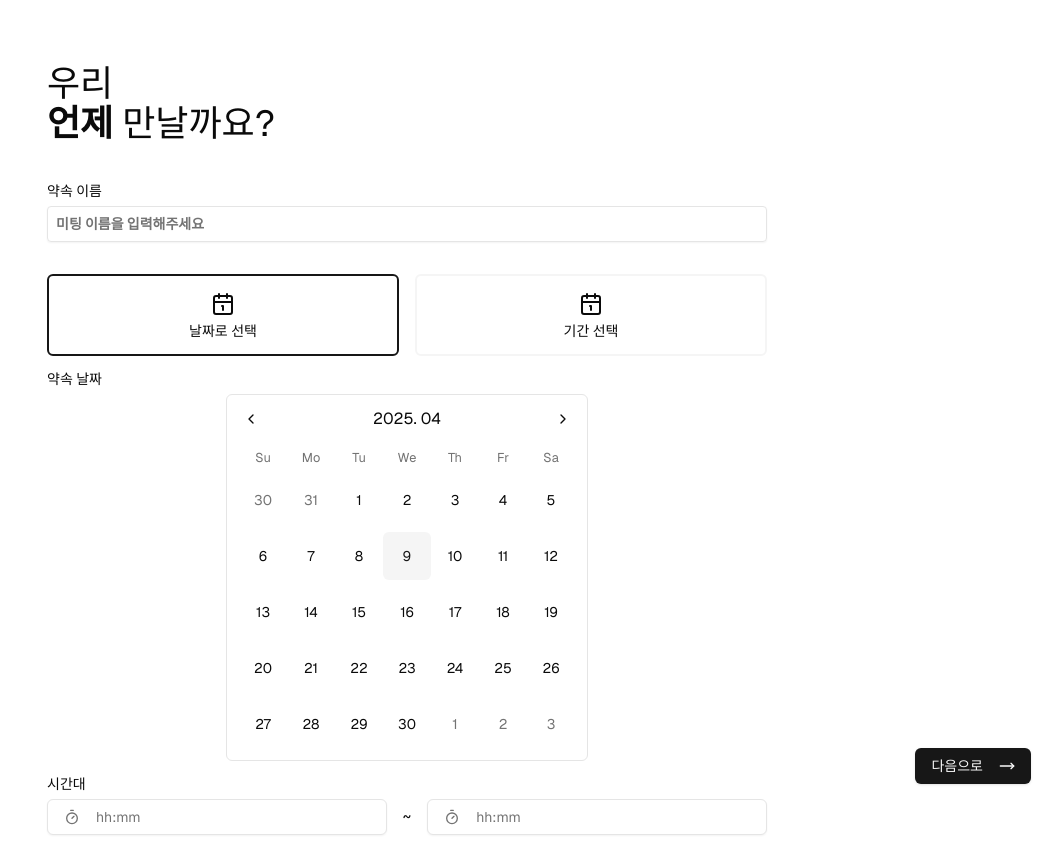
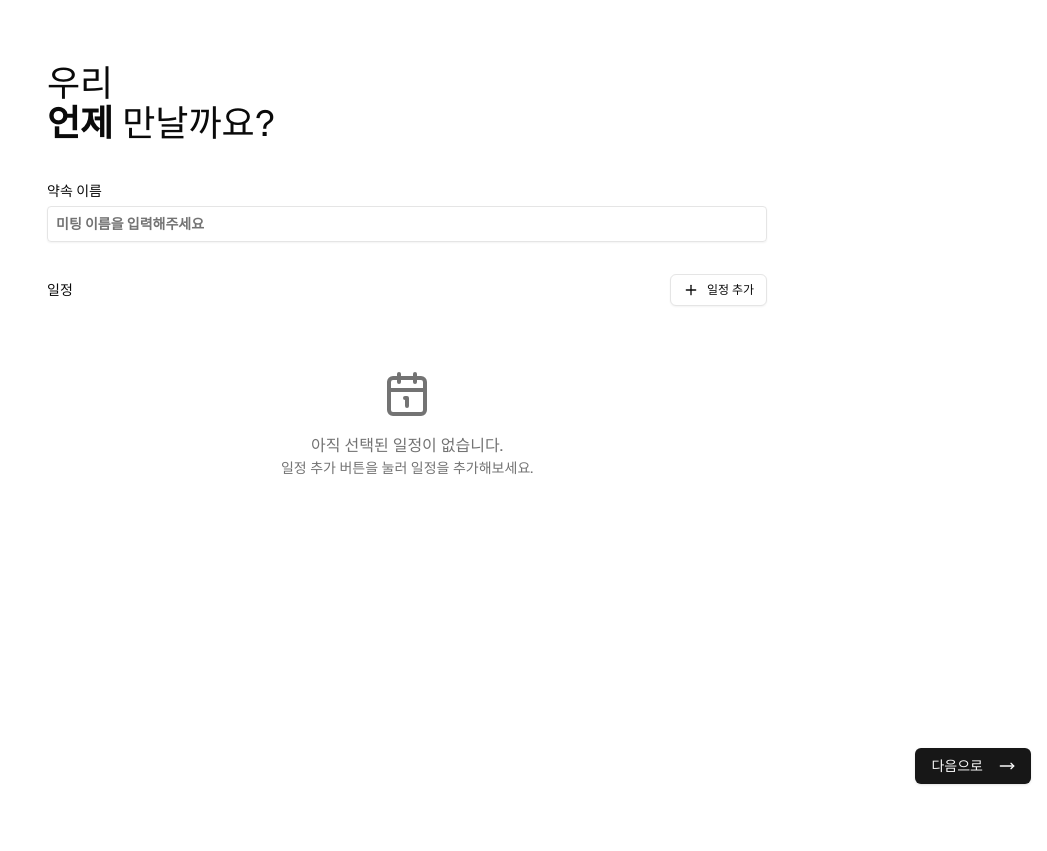
Before and after one commit to ThemeParty/meetnow, a Next.js app in the folder front/: page /meet/time in a window 1280 px wide. Shown: the whole page, without its empty margins (233-1280 px from the left). After the commit the page ends 800 px from the top, so only its background shows below. Built offline with nearby package versions, Linux system fonts and the light colour scheme.

Commit message:
일정 선택 화면 일정 선택 캘린더를 모달로 변경

```diff
--- a/front/app/meet/time/body.tsx
+++ b/front/app/meet/time/body.tsx
@@ -2,23 +2,25 @@
 
 import { useState, useEffect } from 'react'
 
-import { Calendar1 } from 'lucide-react'
+import { Calendar1, Plus } from 'lucide-react'
 
+import { Button } from '@/components/ui/button'
 import { Input } from '@/components/ui/input'
 import { Label } from '@/components/ui/label'
-import { RadioGroup, RadioGroupItem } from '@/components/ui/radio-group'
 import { useMeetingCreation } from '@/lib/context/MeetingCreationContext'
 
-import { MultipleSelectCalendar } from './mutiple-select-calendar'
-import { RangeSelectCalendar } from './range-select-calendar'
-import { TimeTicker } from './time-ticker'
+import { ScheduleSelectionModal } from './schedule-selection-modal'
 
 export const Body = () => {
   const { meetingData, updateMeetingData } = useMeetingCreation();
-  const [periodType, setPeriodType] = useState<string>(meetingData.duration || 'individual');
-  const [startTime, setStartTime] = useState<string>(meetingData.times[0] || '');
-  const [endTime, setEndTime] = useState<string>(meetingData.times[1] || '');
   const [meetingName, setMeetingName] = useState(meetingData.name);
+  const [isModalOpen, setIsModalOpen] = useState(false);
+  const [schedules, setSchedules] = useState<Array<{
+    id: string;
+    dates: string[];
+    startTime: string;
+    endTime: string;
+  }>>([]);
 
   const handleNameChange = (e: React.ChangeEvent<HTMLInputElement>) => {
     const newName = e.target.value;
@@ -30,20 +32,46 @@ export const Body = () => {
     setMeetingName(meetingData.name);
   }, [meetingData.name]);
 
-  useEffect(() => {
-    updateMeetingData({ duration: periodType });
-  }, [periodType]);
+  const handleAddSchedule = (data: {
+    dates: string[];
+    startTime: string;
+    endTime: string;
+  }) => {
+    const newSchedule = {
+      id: Date.now().toString(),
+      ...data
+    };
+    const newSchedules = [...schedules, newSchedule];
+    setSchedules(newSchedules);
 
-  useEffect(() => {
-    updateMeetingData({ times: [startTime, endTime] });
-  }, [startTime, endTime]);
+    // 첫 번째 일정의 데이터로 meetingData 업데이트
+    if (newSchedules.length === 1) {
+      updateMeetingData({
+        duration: 'individual',
+        dates: data.dates,
+        times: [data.startTime, data.endTime]
+      });
+    }
+  };
 
-  const handleDatesSelect = (dates?: Date[]) => {
-    if (dates) {
-      const formattedDates = dates.map(date => date.toISOString().split('T')[0]);
-      updateMeetingData({ dates: formattedDates });
+  const handleRemoveSchedule = (id: string) => {
+    const newSchedules = schedules.filter(schedule => schedule.id !== id);
+    setSchedules(newSchedules);
+
+    // 일정이 삭제된 후 첫 번째 일정으로 meetingData 업데이트
+    if (newSchedules.length > 0) {
+      const firstSchedule = newSchedules[0];
+      updateMeetingData({
+        duration: 'individual',
+        dates: firstSchedule.dates,
+        times: [firstSchedule.startTime, firstSchedule.endTime]
+      });
     } else {
-      updateMeetingData({ dates: [] });
+      updateMeetingData({
+        duration: 'individual',
+        dates: [],
+        times: ['', '']
+      });
     }
   };
 
@@ -60,60 +88,59 @@ export const Body = () => {
         />
       </div>
 
-      <div className="flex w-full justify-center px-6">
-        <RadioGroup
-          defaultValue="individual"
-          className="flex w-full gap-4"
-          onValueChange={setPeriodType}
-          value={periodType}
-        >
-          <div className="w-full">
-            <RadioGroupItem
-              value="individual"
-              id="individual"
-              className="peer sr-only"
-            />
-            <Label
-              htmlFor="individual"
-              className="flex flex-1 flex-col items-center justify-between gap-2 rounded-md border-2 border-muted bg-popover p-4 hover:bg-accent hover:text-accent-foreground peer-data-[state=checked]:border-primary [&:has([data-state=checked])]:border-primary"
-            >
-              <Calendar1 />
-              날짜로 선택
-            </Label>
+      <div className="mx-6 my-4 flex flex-col gap-4">
+        <div className="flex items-center justify-between">
+          <Label>일정</Label>
+          <Button
+            onClick={() => setIsModalOpen(true)}
+            variant="outline"
+            size="sm"
+            className="flex items-center gap-2"
+          >
+            <Plus className="h-4 w-4" />
+            일정 추가
+          </Button>
+        </div>
+
+        {schedules.length === 0 ? (
+          <div className="flex flex-col items-center justify-center py-12 text-muted-foreground">
+            <Calendar1 className="h-12 w-12 mb-4" />
+            <p>아직 선택된 일정이 없습니다.</p>
+            <p className="text-sm">일정 추가 버튼을 눌러 일정을 추가해보세요.</p>
           </div>
-          <div className="w-full">
-            <RadioGroupItem
-              value="period"
-              id="period"
-              className="peer sr-only"
-            />
-            <Label
-              htmlFor="period"
-              className="flex flex-1 flex-col items-center justify-between gap-2 rounded-md border-2 border-muted bg-popover p-4 hover:bg-accent hover:text-accent-foreground peer-data-[state=checked]:border-primary [&:has([data-state=checked])]:border-primary"
-            >
-              <Calendar1 />
-              기간 선택
-            </Label>
+        ) : (
+          <div className="space-y-3">
+            {schedules.map((schedule) => (
+              <div key={schedule.id} className="flex items-center justify-between p-4 border rounded-lg">
+                <div className="flex-1">
+                  <div className="flex items-center gap-2 mb-2">
+                    <Calendar1 className="h-4 w-4" />
+                    <span className="font-medium">일정</span>
+                  </div>
+                  <div className="text-sm text-muted-foreground">
+                    <p>날짜: {schedule.dates.join(', ')}</p>
+                    <p>시간: {schedule.startTime} ~ {schedule.endTime}</p>
+                  </div>
+                </div>
+                <Button
+                  onClick={() => handleRemoveSchedule(schedule.id)}
+                  variant="ghost"
+                  size="sm"
+                  className="text-destructive hover:text-destructive"
+                >
+                  삭제
+                </Button>
+              </div>
+            ))}
           </div>
-        </RadioGroup>
+        )}
       </div>
 
-      <div className="mx-6 my-4 flex flex-col gap-2">
-        <Label htmlFor="calendar">약속 날짜</Label>
-        <div className="flex justify-center">
-          {periodType === 'individual' && <MultipleSelectCalendar onSelect={handleDatesSelect} />}
-          {periodType === 'period' && <RangeSelectCalendar onSelect={handleDatesSelect} />}
-        </div>
-      </div>
-
-      <div className="mx-6 my-4 flex flex-col gap-2">
-        <Label htmlFor="time">시간대</Label>
-        <div className="flex items-center gap-4">
-          <TimeTicker value={startTime} onSelect={setStartTime} />
-          ~
-          <TimeTicker value={endTime} onSelect={setEndTime} />
-        </div>
-      </div>
+      <ScheduleSelectionModal
+        open={isModalOpen}
+        onOpenChange={setIsModalOpen}
+        onConfirm={handleAddSchedule}
+      />
     </div>
   )
 }
--- /dev/null
+++ b/front/app/meet/time/schedule-selection-modal.tsx
@@ -0,0 +1,104 @@
+'use client'
+
+import { useState, useEffect } from 'react'
+
+import { Button } from '@/components/ui/button'
+import {
+  Dialog,
+  DialogContent,
+  DialogHeader,
+  DialogTitle,
+} from '@/components/ui/dialog'
+import { Label } from '@/components/ui/label'
+
+import { MultipleSelectCalendar } from './mutiple-select-calendar'
+import { TimeTicker } from './time-ticker'
+
+interface ScheduleSelectionModalProps {
+  open: boolean
+  onOpenChange: (open: boolean) => void
+  onConfirm: (data: {
+    dates: string[]
+    startTime: string
+    endTime: string
+  }) => void
+  initialData?: {
+    dates?: string[]
+    startTime?: string
+    endTime?: string
+  }
+}
+
+export const ScheduleSelectionModal = ({
+  open,
+  onOpenChange,
+  onConfirm,
+  initialData
+}: ScheduleSelectionModalProps) => {
+  const [selectedDates, setSelectedDates] = useState<string[]>(initialData?.dates || [])
+  const [startTime, setStartTime] = useState<string>(initialData?.startTime || '')
+  const [endTime, setEndTime] = useState<string>(initialData?.endTime || '')
+
+  useEffect(() => {
+    if (initialData) {
+      setSelectedDates(initialData.dates || [])
+      setStartTime(initialData.startTime || '')
+      setEndTime(initialData.endTime || '')
+    }
+  }, [initialData])
+
+  const handleDatesSelect = (dates?: Date[]) => {
+    if (dates) {
+      const formattedDates = dates.map(date => date.toISOString().split('T')[0])
+      setSelectedDates(formattedDates)
+    } else {
+      setSelectedDates([])
+    }
+  }
+
+  const handleConfirm = () => {
+    onConfirm({
+      dates: selectedDates,
+      startTime,
+      endTime
+    })
+    onOpenChange(false)
+  }
+
+  return (
+    <Dialog open={open} onOpenChange={onOpenChange}>
+      <DialogContent className="max-w-md max-h-[90vh] overflow-y-auto">
+        <DialogHeader>
+          <DialogTitle>일정 선택</DialogTitle>
+        </DialogHeader>
+
+        <div className="space-y-6">
+          <div className="flex flex-col gap-2">
+            <Label htmlFor="calendar">약속 날짜</Label>
+            <div className="flex justify-center">
+              <MultipleSelectCalendar onSelect={handleDatesSelect} />
+            </div>
+          </div>
+
+          <div className="flex flex-col gap-2">
+            <Label htmlFor="time">시간대</Label>
+            <div className="flex items-center gap-4">
+              <TimeTicker value={startTime} onSelect={setStartTime} />
+              ~
+              <TimeTicker value={endTime} onSelect={setEndTime} />
+            </div>
+          </div>
+
+          <div className="flex justify-end gap-2">
+            <Button variant="outline" onClick={() => onOpenChange(false)}>
+              취소
+            </Button>
+            <Button onClick={handleConfirm}>
+              확인
+            </Button>
+          </div>
+        </div>
+      </DialogContent>
+    </Dialog>
+  )
+}
```
